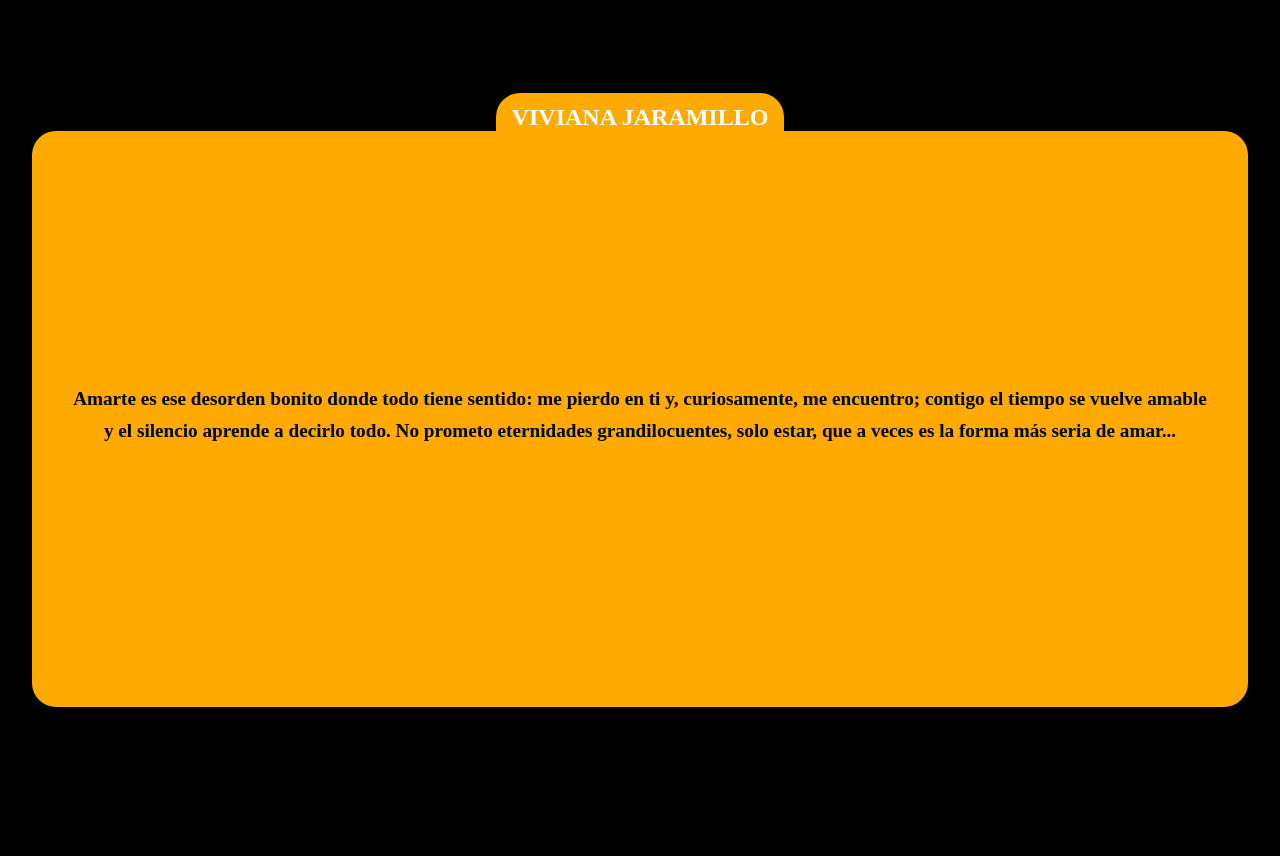
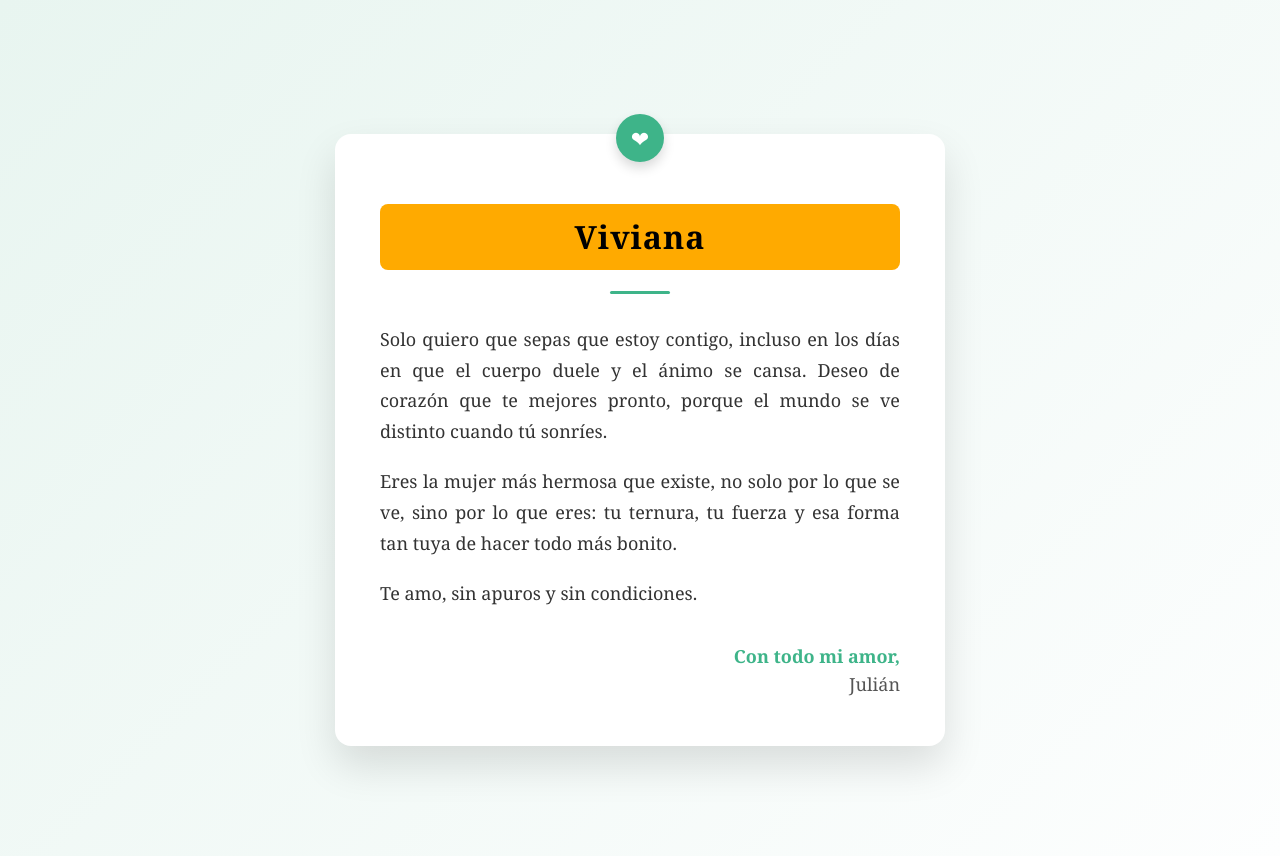
Before and after one commit to JulianCodeLab/termux, a plain HTML site: page index.html in a window 1280 px wide. Before the commit the page ends 800 px from the top, so only its background shows below. Drawn offline with Linux system fonts and the light colour scheme; a script that the page names is missing.

Commit message:
Carta para Vivianita

```diff
--- a/index.html
+++ b/index.html
@@ -2,21 +2,35 @@
 <html lang="es">
 <head>
   <meta charset="UTF-8">
-  <meta name="viewport" content="width=device-width, initial-scale=1.0">
-  <title>Mi Página</title>
+  <title>Carta para Viviana</title>
   <link rel="stylesheet" href="styles.css">
-  <script src="https://cdn.jsdelivr.net/npm/eruda"></script>
-  <script>
-    eruda.init();
-  </script>
 </head>
 <body>
-<h1 class="title">VIVIANA JARAMILLO</h1>
-<div class="container">
-  <h2 class="text">Amarte es ese desorden bonito donde todo tiene sentido: me pierdo en ti y, curiosamente, me encuentro; contigo el tiempo se vuelve amable y el silencio aprende a decirlo todo. No prometo eternidades grandilocuentes, solo estar, que a veces es la forma más seria de amar...</h2>
-</div>
 
+  <div class="envelope">
+    <h1>Viviana</h1>
+    <div class="divider"></div>
 
-  <script src="script.js"></script>
+    <p>
+      Solo quiero que sepas que estoy contigo, incluso en los días en que el cuerpo duele
+      y el ánimo se cansa. Deseo de corazón que te mejores pronto, porque el mundo se ve
+      distinto cuando tú sonríes.
+    </p>
+
+    <p>
+      Eres la mujer más hermosa que existe, no solo por lo que se ve, sino por lo que eres:
+      tu ternura, tu fuerza y esa forma tan tuya de hacer todo más bonito.
+    </p>
+
+    <p>
+      Te amo, sin apuros y sin condiciones.
+    </p>
+
+    <div class="firma">
+      Con todo mi amor,
+      <span>Julián</span>
+    </div>
+  </div>
+
 </body>
 </html>
--- a/script.js
+++ /dev/null
@@ -1 +0,0 @@
-console.log("Ahora si funciona");
--- a/styles.css
+++ b/styles.css
@@ -1,47 +1,77 @@
-* {
-  margin: 0;
-  padding: 0;
-  box-sizing: border-box;
+body {
+  min-height: 100vh;
+  margin: 1rem;
+  margin-top: 2.5rem;
+  display: grid;
+  place-items: center;
+  background: linear-gradient(135deg, #e8f5f0, #fdfefe);
+  font-family: Georgia, serif;
 }
 
-body {
-  background-color: #000;
-  min-height: 100vh;
-  display: flex;
-  flex-direction: column;
-  justify-content: center;
-  align-items: center;
-  padding: 10px;
+.envelope {
+  background: white;
+  max-width: 520px;
+  padding: 50px 45px;
+  border-radius: 16px;
+  box-shadow: 0 20px 40px rgba(0, 0, 0, 0.12);
+  position: relative;
 }
 
-.container {
-  height: 72vh;
-  width: 95vw;
-  background-color: #ffaa00;
-  border-radius: 1.5rem;
-  display: flex;
-  flex-direction: column;
-  justify-content: center;
+.envelope::before {
+  content: "❤";
+  position: absolute;
+  top: -20px;
+  left: 50%;
+  transform: translateX(-50%);
+  background: #3eb489;
+  color: white;
+  width: 48px;
+  height: 48px;
+  border-radius: 50%;
+  display: grid;
+  place-items: center;
+  font-size: 22px;
+  box-shadow: 0 6px 12px rgba(0,0,0,0.15);
 }
 
-.title {
+h1 {
+  margin-top: 20px;
+  text-align: center;
+  padding: .7rem;
   background-color: #ffaa00;
-  border-top-left-radius: 1.5rem;
-  border-top-right-radius: 1.5rem;
-  font-size: 1.5rem;
-  padding-top: .7rem;
-  padding-left: 1rem;
-  padding-right: 1rem;
-  color: #fff;
+  border-radius: .5rem;
+  color: black;
+  font-size: 32px;
+  letter-spacing: 1px;
 }
 
-.text {
-  margin: 1rem;
-  margin-bottom: 1.5rem;
-  color: #000;
-  text-align: center;
-  justify-content: center;
-  padding: 1.5rem;
-  font-size: 1.2rem;
-  line-height: 2rem;
+.divider {
+  width: 60px;
+  height: 3px;
+  background: #3eb489;
+  margin: 20px auto 30px;
+  border-radius: 2px;
 }
+
+p {
+  font-size: 18px;
+  line-height: 1.7;
+  color: #333;
+  margin-bottom: 20px;
+  text-align: justify;
+}
+
+.firma {
+  margin-top: 35px;
+  text-align: right;
+  font-size: 18px;
+  color: #3eb489;
+  font-weight: bold;
+}
+
+.firma span {
+  display: block;
+  font-weight: normal;
+  color: #555;
+  margin-top: 4px;
+}
--- a/web/styles.css
+++ /dev/null
@@ -1,22 +0,0 @@
-body {
-    font-family: Arial, sans-serif;
-    background-color: #f0f0f0;
-    padding: 20px;
-}
-
-h1 {
-    color: #333;
-}
-
-button {
-    background-color: #4CAF50;
-    color: white;
-    padding: 10px 20px;
-    border: none;
-    border-radius: 5px;
-    cursor: pointer;
-}
-
-button:hover {
-    background-color: #45a049;
-}
```
Also changed, not shown: web/index.html (deleted, +0 -14 lines), web/script.js (deleted, +0 -7 lines), 1 other file.
